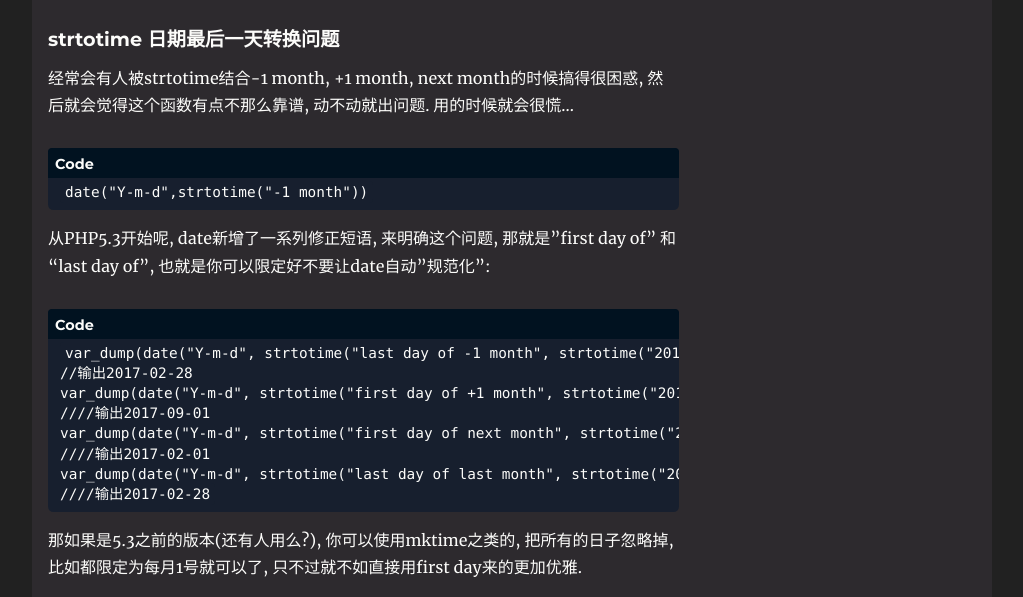
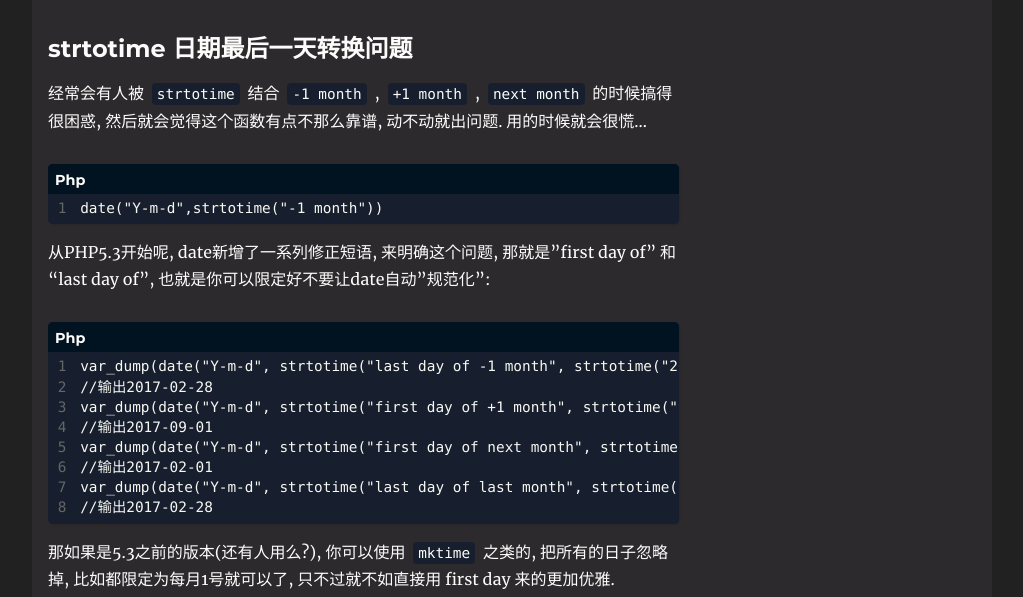
Before and after one commit to hby132500/hby.github.io, a browser extension: page php/strtotime/index.html in a window 1280 px wide. Shown: the part 203-800 px from the top of the page, without its empty margins (128-1151 px from the left). Drawn offline with Linux system fonts and the light colour scheme.

Commit message:
change strtotime

```diff
--- a/index.json
+++ b/index.json
@@ -24,7 +24,7 @@
 	"categories": [],
 	"series": [],
 	"description": "",
-	"content": "strtotime 日期最后一天转换问题 经常会有人被strtotime结合-1 month, +1 month, next month的时候搞得很困惑, 然后就会觉得这个函数有点不那么靠谱, 动不动就出问题. 用的时候就会很慌…\ndate(\u0026quot;Y-m-d\u0026quot;,strtotime(\u0026quot;-1 month\u0026quot;)) 从PHP5.3开始呢, date新增了一系列修正短语, 来明确这个问题, 那就是”first day of” 和 “last day of”, 也就是你可以限定好不要让date自动”规范化”:\nvar_dump(date(\u0026quot;Y-m-d\u0026quot;, strtotime(\u0026quot;last day of -1 month\u0026quot;, strtotime(\u0026quot;2017-03-31\u0026quot;)))); //输出2017-02-28 var_dump(date(\u0026quot;Y-m-d\u0026quot;, strtotime(\u0026quot;first day of +1 month\u0026quot;, strtotime(\u0026quot;2017-08-31\u0026quot;)))); ////输出2017-09-01 var_dump(date(\u0026quot;Y-m-d\u0026quot;, strtotime(\u0026quot;first day of next month\u0026quot;, strtotime(\u0026quot;2017-01-31\u0026quot;)))); ////输出2017-02-01 var_dump(date(\u0026quot;Y-m-d\u0026quot;, strtotime(\u0026quot;last day of last month\u0026quot;, strtotime(\u0026quot;2017-03-31\u0026quot;)))); ////输出2017-02-28 那如果是5.3之前的版本(还有人用么?), 你可以使用mktime之类的, 把所有的日子忽略掉, 比如都限定为每月1号就可以了, 只不过就不如直接用first day来的更加优雅.\n"
+	"content": "strtotime 日期最后一天转换问题 经常会有人被 strtotime 结合 -1 month , +1 month , next month 的时候搞得很困惑, 然后就会觉得这个函数有点不那么靠谱, 动不动就出问题. 用的时候就会很慌…\n1  date(\u0026#34;Y-m-d\u0026#34;,strtotime(\u0026#34;-1 month\u0026#34;))   从PHP5.3开始呢, date新增了一系列修正短语, 来明确这个问题, 那就是”first day of” 和 “last day of”, 也就是你可以限定好不要让date自动”规范化”:\n1 2 3 4 5 6 7 8  var_dump(date(\u0026#34;Y-m-d\u0026#34;, strtotime(\u0026#34;last day of -1 month\u0026#34;, strtotime(\u0026#34;2017-03-31\u0026#34;)))); //输出2017-02-28 var_dump(date(\u0026#34;Y-m-d\u0026#34;, strtotime(\u0026#34;first day of +1 month\u0026#34;, strtotime(\u0026#34;2017-08-31\u0026#34;)))); //输出2017-09-01 var_dump(date(\u0026#34;Y-m-d\u0026#34;, strtotime(\u0026#34;first day of next month\u0026#34;, strtotime(\u0026#34;2017-01-31\u0026#34;)))); //输出2017-02-01 var_dump(date(\u0026#34;Y-m-d\u0026#34;, strtotime(\u0026#34;last day of last month\u0026#34;, strtotime(\u0026#34;2017-03-31\u0026#34;)))); //输出2017-02-28   那如果是5.3之前的版本(还有人用么?), 你可以使用 mktime 之类的, 把所有的日子忽略掉, 比如都限定为每月1号就可以了, 只不过就不如直接用 first day 来的更加优雅.\n"
 },
 {
 	"uri": "https://hby132500.github.io/about/",
--- a/index.xml
+++ b/index.xml
@@ -22,7 +22,7 @@
         <pubDate>Tue, 14 Jan 2020 14:31:01 +0800</pubDate>
         <author>624422327@qq.com (梦.不觉)</author>
         <guid>https://hby132500.github.io/php/strtotime/</guid>
-        <description>strtotime 日期最后一天转换问题 经常会有人被strtotime结合-1 month, +1 month, next month的时候搞得很困惑, 然后就会觉得这个函数有点不那么靠谱, 动不动就</description>
+        <description>strtotime 日期最后一天转换问题 经常会有人被 strtotime 结合 -1 month , +1 month , next month 的时候搞得很困惑, 然后就会觉得这个函数有点不那么靠谱, 动不动就出问题. 用的时候就会很</description>
       </item>
 
       <item>
--- a/php/index.xml
+++ b/php/index.xml
@@ -22,7 +22,7 @@
         <pubDate>Tue, 14 Jan 2020 14:31:01 +0800</pubDate>
         <author>624422327@qq.com (梦.不觉)</author>
         <guid>https://hby132500.github.io/php/strtotime/</guid>
-        <description>strtotime 日期最后一天转换问题 经常会有人被strtotime结合-1 month, +1 month, next month的时候搞得很困惑, 然后就会觉得这个函数有点不那么靠谱, 动不动就</description>
+        <description>strtotime 日期最后一天转换问题 经常会有人被 strtotime 结合 -1 month , +1 month , next month 的时候搞得很困惑, 然后就会觉得这个函数有点不那么靠谱, 动不动就出问题. 用的时候就会很</description>
       </item>
 
 
--- a/php/strtotime/index.html
+++ b/php/strtotime/index.html
@@ -717,7 +717,7 @@
     "datePublished": "2020-01-14T14:31:01+08:00",
     "dateModified": "2020-01-14T14:31:01+08:00",
     "url" : "https://hby132500.github.io/php/strtotime/",
-    "description": "strtotime 日期最后一天转换问题 经常会有人被strtotime结合-1 month, +1 month, next month的时候搞得很困惑, 然后就会觉得这个函数有点不那么靠谱, 动不动就",
+    "description": "strtotime 日期最后一天转换问题 经常会有人被 strtotime 结合 -1 month , +1 month , next month 的时候搞得很困惑, 然后就会觉得这个函数有点不那么靠谱, 动不动就出问题. 用的时候就会很",
     "mainEntityOfPage": {
       "@type": "WebPage",
       "@id": "https://hby132500.github.io"
@@ -971,19 +971,40 @@
     </div>
     <article class="single__contents">
 
-      <h5 id="strtotime-日期最后一天转换问题">strtotime 日期最后一天转换问题</h5>
-<p>经常会有人被strtotime结合-1 month, +1 month, next month的时候搞得很困惑, 然后就会觉得这个函数有点不那么靠谱, 动不动就出问题. 用的时候就会很慌…</p>
-<pre><code>date(&quot;Y-m-d&quot;,strtotime(&quot;-1 month&quot;))
-</code></pre><p>从PHP5.3开始呢, date新增了一系列修正短语, 来明确这个问题, 那就是”first day of” 和 “last day of”, 也就是你可以限定好不要让date自动”规范化”:</p>
-<pre><code>var_dump(date(&quot;Y-m-d&quot;, strtotime(&quot;last day of -1 month&quot;, strtotime(&quot;2017-03-31&quot;))));
+      <h4 id="strtotime-日期最后一天转换问题">strtotime 日期最后一天转换问题</h4>
+<p>经常会有人被 <code>strtotime</code> 结合 <code>-1 month</code> , <code>+1 month</code> , <code>next month</code> 的时候搞得很困惑, 然后就会觉得这个函数有点不那么靠谱, 动不动就出问题. 用的时候就会很慌…</p>
+<div class="highlight"><div class="chroma">
+<table class="lntable"><tr><td class="lntd">
+<pre class="chroma"><code><span class="lnt">1
+</span></code></pre></td>
+<td class="lntd">
+<pre class="chroma"><code class="language-php" data-lang="php">date(&#34;Y-m-d&#34;,strtotime(&#34;-1 month&#34;))
+</code></pre></td></tr></table>
+</div>
+</div><p>从PHP5.3开始呢, date新增了一系列修正短语, 来明确这个问题, 那就是”first day of” 和 “last day of”, 也就是你可以限定好不要让date自动”规范化”:</p>
+<div class="highlight"><div class="chroma">
+<table class="lntable"><tr><td class="lntd">
+<pre class="chroma"><code><span class="lnt">1
+</span><span class="lnt">2
+</span><span class="lnt">3
+</span><span class="lnt">4
+</span><span class="lnt">5
+</span><span class="lnt">6
+</span><span class="lnt">7
+</span><span class="lnt">8
+</span></code></pre></td>
+<td class="lntd">
+<pre class="chroma"><code class="language-php" data-lang="php">var_dump(date(&#34;Y-m-d&#34;, strtotime(&#34;last day of -1 month&#34;, strtotime(&#34;2017-03-31&#34;))));
 //输出2017-02-28
-var_dump(date(&quot;Y-m-d&quot;, strtotime(&quot;first day of +1 month&quot;, strtotime(&quot;2017-08-31&quot;))));
-////输出2017-09-01
-var_dump(date(&quot;Y-m-d&quot;, strtotime(&quot;first day of next month&quot;, strtotime(&quot;2017-01-31&quot;))));
-////输出2017-02-01
-var_dump(date(&quot;Y-m-d&quot;, strtotime(&quot;last day of last month&quot;, strtotime(&quot;2017-03-31&quot;))));
-////输出2017-02-28
-</code></pre><p>那如果是5.3之前的版本(还有人用么?), 你可以使用mktime之类的, 把所有的日子忽略掉, 比如都限定为每月1号就可以了, 只不过就不如直接用first day来的更加优雅.</p>
+var_dump(date(&#34;Y-m-d&#34;, strtotime(&#34;first day of +1 month&#34;, strtotime(&#34;2017-08-31&#34;))));
+//输出2017-09-01
+var_dump(date(&#34;Y-m-d&#34;, strtotime(&#34;first day of next month&#34;, strtotime(&#34;2017-01-31&#34;))));
+//输出2017-02-01
+var_dump(date(&#34;Y-m-d&#34;, strtotime(&#34;last day of last month&#34;, strtotime(&#34;2017-03-31&#34;))));
+//输出2017-02-28
+</code></pre></td></tr></table>
+</div>
+</div><p>那如果是5.3之前的版本(还有人用么?), 你可以使用 <code>mktime</code> 之类的, 把所有的日子忽略掉, 比如都限定为每月1号就可以了, 只不过就不如直接用 first day 来的更加优雅.</p>
 
     </article>
 
```
Also changed, not shown: index.html (+1 -1 lines), php/index.html (+1 -1 lines).
